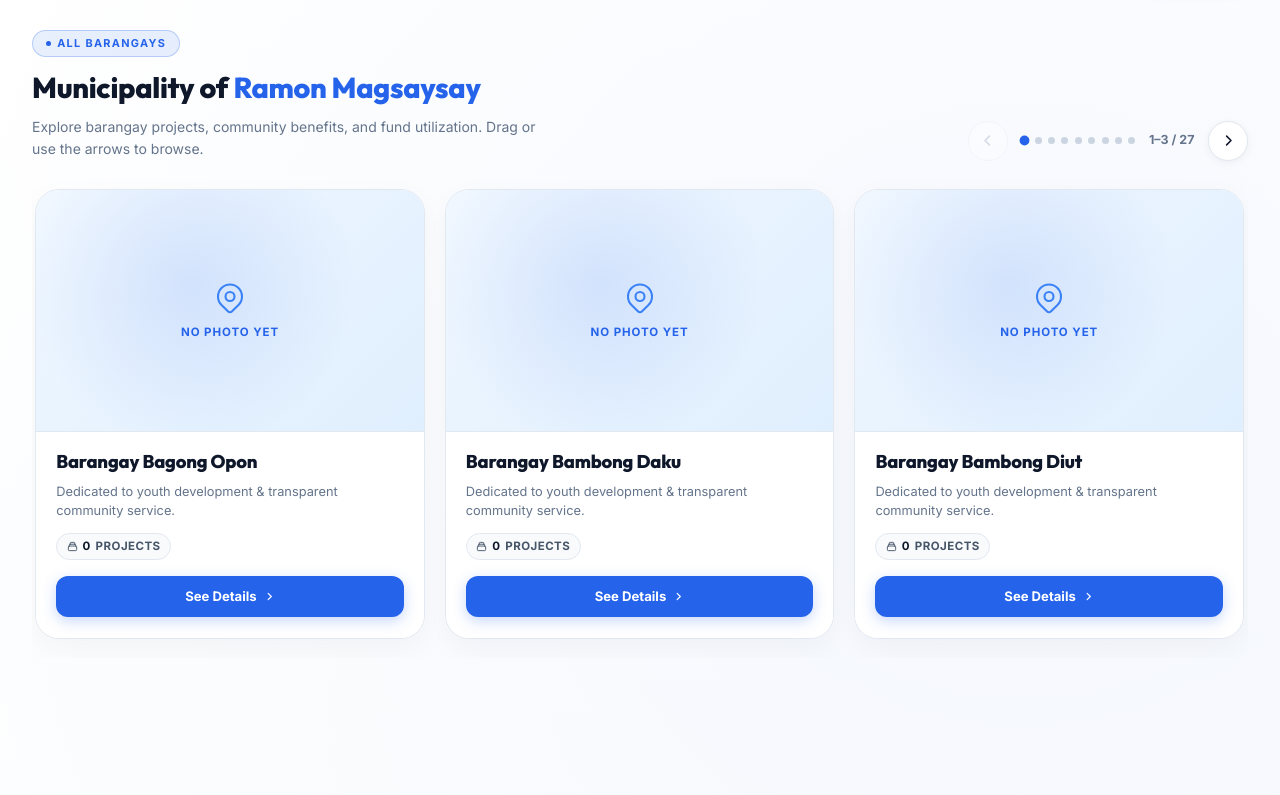
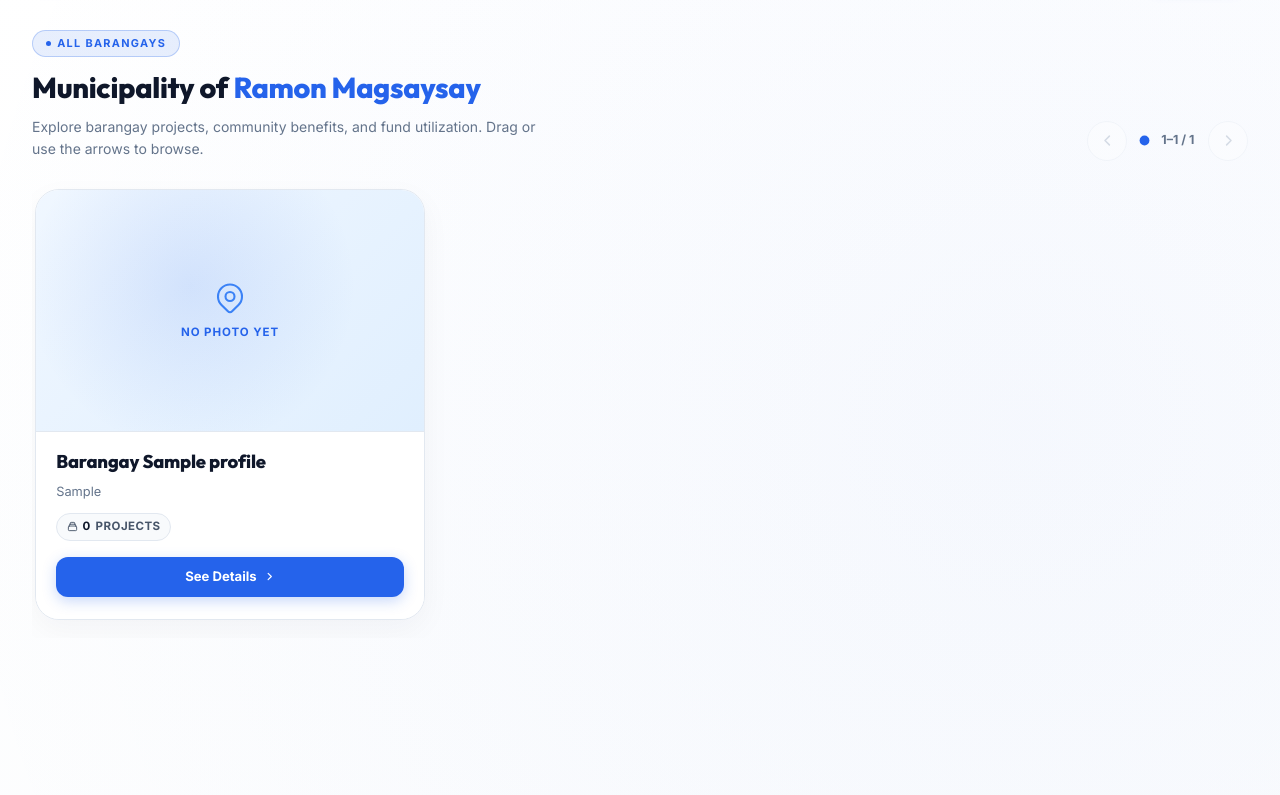
Before and after one commit to YoursTrulyInarius/FundSystem, a PHP site: page / in a window 1280 px wide. Shown: the part 68-863 px from the top of the page. Run offline with PHP 8.4, Linux system fonts and the light colour scheme; data comes from the database, SQL or seed files in the repository; tables that the repository leaves empty hold one stand-in row (values such as "Sample post"); some libraries are stand-ins or nearby versions.

Commit message:
fix: improve barangay registration and dashboard experience

```diff
--- a/assets/js/sweetalert-defaults.js
+++ b/assets/js/sweetalert-defaults.js
@@ -1,7 +1,8 @@
 if (window.Swal) {
     window.Swal = window.Swal.mixin({
         showCloseButton: true,
-        confirmButtonText: 'Okay'
+        confirmButtonText: 'Okay',
+        heightAuto: false
     });
 
     const sweetAlertStyles = document.createElement('style');
--- a/controllers/PublicController.php
+++ b/controllers/PublicController.php
@@ -4,15 +4,23 @@ require_once 'core/Database.php';
 
 class PublicController {
 
-    public static $barangay_list = [
-        'Bagong Opon', 'Bambong Daku', 'Bambong Diut', 'Bobongan',
-        'Campo IV', 'Campo V', 'Caniangan', 'Dipalusan',
-        'Eastern Bobongan', 'Esperanza', 'Gapasan', 'Katipunan',
-        'Kauswagan', 'Lower Sambulawan', 'Mabini', 'Magsaysay',
-        'Malating', 'Paradise', 'Pasingkalan', 'Poblacion',
-        'San Fernando', 'Santo Rosario', 'Sapa Anding', 'Sinaguing',
-        'Switch', 'Upper Laperian', 'Wakat'
-    ];
+    public static function getBarangayNames(PDO $db): array {
+        $stmt = $db->query("
+            SELECT TRIM(REPLACE(barangay_name, 'Barangay ', '')) AS barangay_name
+            FROM users
+            WHERE role = 'sk_admin'
+              AND barangay_name IS NOT NULL
+              AND TRIM(barangay_name) <> ''
+            UNION
+            SELECT TRIM(REPLACE(barangay_name, 'Barangay ', '')) AS barangay_name
+            FROM barangay_profiles
+            WHERE barangay_name IS NOT NULL
+              AND TRIM(barangay_name) <> ''
+            ORDER BY barangay_name
+        ");
+
+        return $stmt->fetchAll(PDO::FETCH_COLUMN);
+    }
 
     public function index() {
         $database = new Database();
@@ -58,14 +66,14 @@ class PublicController {
         $liveStats = $countStmt->fetch(PDO::FETCH_ASSOC);
         $total_projects = (int) ($liveStats['total_projects'] ?? 0);
         $recorded_transactions = (int) ($liveStats['recorded_transactions'] ?? 0);
-        $registeredBarangayStmt = $db->query("SELECT COUNT(DISTINCT TRIM(REPLACE(barangay_name, 'Barangay ', ''))) FROM users WHERE role = 'sk_admin' AND barangay_name IS NOT NULL AND barangay_name != ''");
-        $barangay_count = (int) $registeredBarangayStmt->fetchColumn();
+        $barangayNames = self::getBarangayNames($db);
+        $barangay_count = count($barangayNames);
 
         // 4. Fetch barangay profiles (uploaded cover images, taglines)
         $bpStmt = $db->query("SELECT * FROM barangay_profiles");
         $profiles_by_bname = [];
         while ($bp = $bpStmt->fetch(PDO::FETCH_ASSOC)) {
-            $bClean = str_replace('Barangay ', '', $bp['barangay_name']);
+            $bClean = trim(str_replace('Barangay ', '', $bp['barangay_name']));
             $profiles_by_bname[$bClean] = $bp;
         }
 
@@ -73,8 +81,10 @@ class PublicController {
         $skStmt = $db->query("SELECT id, full_name, email, barangay_name FROM users WHERE role = 'sk_admin'");
         $officials_by_bname = [];
         while ($sk = $skStmt->fetch(PDO::FETCH_ASSOC)) {
-            $bClean = str_replace('Barangay ', '', $sk['barangay_name']);
-            $officials_by_bname[$bClean] = $sk;
+            $bClean = trim(str_replace('Barangay ', '', $sk['barangay_name'] ?? ''));
+            if ($bClean !== '') {
+                $officials_by_bname[$bClean] = $sk;
+            }
         }
 
         // 6. Fetch comments / feedback grouped by barangay
@@ -85,7 +95,7 @@ class PublicController {
                              ORDER BY f.created_at DESC");
         $feedback_by_bname = [];
         while ($fb = $fbStmt->fetch(PDO::FETCH_ASSOC)) {
-            $eff = str_replace('Barangay ', '', $fb['effective_barangay'] ?? '');
+            $eff = trim(str_replace('Barangay ', '', $fb['effective_barangay'] ?? ''));
             if ($eff !== '') {
                 $feedback_by_bname[$eff][] = $fb;
             }
@@ -97,7 +107,7 @@ class PublicController {
         $recorded_by_bname = [];
 
         foreach ($projects as $p) {
-            $bClean = str_replace('Barangay ', '', $p['barangay_name'] ?? '');
+            $bClean = trim(str_replace('Barangay ', '', $p['barangay_name'] ?? ''));
             if ($bClean !== '') {
                 $p['milestones'] = $milestones_by_project[$p['id']] ?? [];
                 $projects_by_bname[$bClean][] = $p;
@@ -107,16 +117,16 @@ class PublicController {
 
         foreach ($transactions as $t) {
             if ($t['status'] === 'recorded') {
-                $bClean = str_replace('Barangay ', '', $t['barangay_name'] ?? '');
+                $bClean = trim(str_replace('Barangay ', '', $t['barangay_name'] ?? ''));
                 if ($bClean !== '') {
                     $recorded_by_bname[$bClean] = ($recorded_by_bname[$bClean] ?? 0) + (float)$t['amount'];
                 }
             }
         }
 
-        // 8. Build comprehensive dataset for all 27 barangays
+        // 8. Build the public dataset from current SK accounts and barangay profiles.
         $barangayCards = [];
-        foreach (self::$barangay_list as $bname) {
+        foreach ($barangayNames as $bname) {
             $bOfficial = $officials_by_bname[$bname] ?? null;
 
             $bProjects = $projects_by_bname[$bname] ?? [];
--- a/views/dashboards/lydo.php
+++ b/views/dashboards/lydo.php
@@ -5,7 +5,7 @@ require_once 'core/Database.php';
 $database = new Database();
 $db = $database->connect();
 
-$barangays = PublicController::$barangay_list;
+$barangays = PublicController::getBarangayNames($db);
 $selected_barangay = trim($_GET['barangay'] ?? '');
 if ($selected_barangay !== '' && !in_array($selected_barangay, $barangays, true)) {
     $selected_barangay = '';
--- a/views/public/barangays.php
+++ b/views/public/barangays.php
@@ -13,20 +13,23 @@
                     <h2 class="section-title">Municipality of <span>Ramon Magsaysay</span></h2>
                     <p class="section-sub">Explore barangay projects, community benefits, and fund utilization. Drag or use the arrows to browse.</p>
                 </div>
+                <?php if (!empty($barangayCards)): ?>
                     <div class="brgy-carousel-controls mt-4 lg:mt-0">
-                    <button id="brgyPrev" class="brgy-nav-btn" aria-label="Previous barangay" disabled>
+                        <button id="brgyPrev" class="brgy-nav-btn" aria-label="Previous barangay page" disabled>
                             <svg width="15" height="15" fill="none" viewBox="0 0 24 24" stroke="currentColor" stroke-width="2.5"><path stroke-linecap="round" stroke-linejoin="round" d="M15 19l-7-7 7-7"/></svg>
                         </button>
                         <div class="brgy-dots" id="brgyDots"></div>
-                    <span class="brgy-counter" id="brgyCounter">1 / <?= count($barangayCards) ?></span>
-                    <button id="brgyNext" class="brgy-nav-btn" aria-label="Next barangay">
+                        <span class="brgy-counter" id="brgyCounter" aria-live="polite">1 / <?= count($barangayCards) ?></span>
+                        <button id="brgyNext" class="brgy-nav-btn" aria-label="Next barangay page">
                             <svg width="15" height="15" fill="none" viewBox="0 0 24 24" stroke="currentColor" stroke-width="2.5"><path stroke-linecap="round" stroke-linejoin="round" d="M9 5l7 7-7 7"/></svg>
                         </button>
                     </div>
+                <?php endif; ?>
             </div>
         </div>
 
         <!-- Carousel viewport -->
+        <?php if (!empty($barangayCards)): ?>
             <div class="brgy-carousel-viewport flex-1 min-h-0 brgy-viewport-el opacity-0" id="brgyViewport">
                 <div class="brgy-carousel-track" id="brgyTrack">
                     <?php foreach ($barangayCards as $bc):
@@ -80,6 +83,9 @@
                     <?php endforeach; ?>
                 </div>
             </div>
+        <?php else: ?>
+            <p class="brgy-empty-state" role="status">No barangay profiles are available yet. Profiles will appear here when an SK account or barangay profile is added.</p>
+        <?php endif; ?>
 
     </div>
 </section>
--- a/views/public/home.php
+++ b/views/public/home.php
@@ -1024,11 +1024,21 @@
             display: flex;
             gap: 1.25rem;
             height: 100%;
-            transition: transform 0.45s cubic-bezier(0.25, 0.46, 0.45, 0.94);
+            transition: transform 0.6s cubic-bezier(0.22, 1, 0.36, 1);
             will-change: transform;
             padding: 0.5rem 0.2rem 1.2rem;
         }
         .brgy-carousel-track.no-transition { transition: none; }
+        @media (prefers-reduced-motion: reduce) {
+            .brgy-carousel-track { transition-duration: 0.01ms; }
+        }
+        .brgy-empty-state {
+            padding: 2rem;
+            border: 1px dashed #cbd5e1;
+            border-radius: 1rem;
+            color: #64748b;
+            text-align: center;
+        }
 
         .brgy-card {
             flex: 0 0 calc(25% - 0.95rem);
@@ -1577,11 +1587,15 @@
                 <li><a href="#hero"      class="nav-link opacity-0">Home</a></li>
                 <li><a href="#about"     class="nav-link opacity-0">About Us</a></li>
                 <li>
-                    <a href="login" class="btn-login nav-btn opacity-0">
+                    <a href="<?= isset($_SESSION['user_id']) ? 'dashboard' : 'login' ?>" class="btn-login nav-btn opacity-0">
                         <svg width="14" height="14" fill="none" viewBox="0 0 24 24" stroke="currentColor" stroke-width="2.5">
-                            <path stroke-linecap="round" stroke-linejoin="round" d="M12 15v2m-6 4h12a2 2 0 002-2v-6a2 2 0 00-2-2H6a2 2 0 00-2 2v6a2 2 0 002 2zm10-10V7a4 4 0 00-8 0v4h8z"/>
+                            <?php if (isset($_SESSION['user_id'])): ?>
+                                <path stroke-linecap="round" stroke-linejoin="round" d="M3 12l2-2m0 0l7-7 7 7M5 10v10a1 1 0 001 1h3m10-11l2 2m-2-2v10a1 1 0 01-1 1h-3m-6 0h6"/>
+                            <?php else: ?>
+                                <path stroke-linecap="round" stroke-linejoin="round" d="M12 15v2m-6 4h12a2 2 0 002-2v-6a2 2 0 00-2-2H6a2 2 0 00-2 2v6a2 2 0 002 2zm10-10V7a4 4 0 00-8 0v4h8z"/>
+                            <?php endif; ?>
                         </svg>
-                        Login
+                        <?= isset($_SESSION['user_id']) ? 'Dashboard' : 'Login' ?>
                     </a>
                 </li>
             </ul>
@@ -1612,7 +1626,7 @@
 
                 <!-- Subheadline -->
                 <p class="hero-sub hero-sub-el opacity-0">
-                    Official Sangguniang Kabataan digital oversight platform — tracking Annual Barangay Youth Investment Programs (ABYIP), audited public disbursements, and community accomplishments across all 27 constituent barangays of Ramon Magsaysay.
+                    Official Sangguniang Kabataan digital oversight platform — tracking Annual Barangay Youth Investment Programs (ABYIP), audited public disbursements, and community accomplishments across <?= (int)$barangay_count ?> registered barangay<?= (int)$barangay_count === 1 ? '' : 's' ?> of Ramon Magsaysay.
                 </p>
 
                 <!-- Trust Chips -->
@@ -1687,8 +1701,8 @@
                                 </svg>
                             </div>
                             <div class="metric-val"><?= $barangay_count ?? 0 ?></div>
-                            <div class="metric-lbl">Barangay Councils</div>
-                            <div class="metric-sub">100% municipal-wide coverage</div>
+                            <div class="metric-lbl">Barangays Listed</div>
+                            <div class="metric-sub">Live profiles and SK accounts</div>
                         </div>
                     </div>
 
@@ -1739,17 +1753,17 @@
                             <span class="about-banner-badge">🏛️ Republic Act No. 10742 & Municipal SK Fund Ordinance</span>
                             <h3 class="about-banner-title">Modernizing Sangguniang Kabataan Governance</h3>
                             <p class="about-banner-desc">
-                                Institutionalized to digitalize the review, recording, financial reporting, and milestone tracking of youth funds across the 27 constituent barangays of the Municipality of Ramon Magsaysay, Zamboanga del Sur.
+                                Institutionalized to digitalize the review, recording, financial reporting, and milestone tracking of youth funds across registered barangays of the Municipality of Ramon Magsaysay, Zamboanga del Sur.
                             </p>
                         </div>
                         <div class="about-banner-stats">
                             <div class="about-banner-stat">
-                                <div class="num">27</div>
-                                <div class="lbl">Constituent Barangays</div>
+                                <div class="num"><?= (int)$barangay_count ?></div>
+                                <div class="lbl">Barangays in Portal</div>
                             </div>
                             <div class="about-banner-stat">
-                                <div class="num">100%</div>
-                                <div class="lbl">Digital Records</div>
+                                <div class="num">Live</div>
+                                <div class="lbl">Database Data</div>
                             </div>
                             <div class="about-banner-stat">
                                 <div class="num">Open</div>
@@ -1920,27 +1934,54 @@
 
                 const cards = Array.from(track.querySelectorAll('.brgy-card'));
                 const total = cards.length;
+                if (!total) return;
+
                 let current = 0;
                 let autoplayTimer = null;
                 let isDragging = false;
 
-                // Compute how many cards are visible at once
-                function visibleCount() {
-                    const w = viewport.offsetWidth;
-                    if (w < 600)  return 1;
-                    if (w < 900)  return 2;
-                    if (w < 1280) return 3;
-                    return 4;
+                function layout() {
+                    const trackStyle = getComputedStyle(track);
+                    const gap = parseFloat(trackStyle.gap) || 0;
+                    const padding = (parseFloat(trackStyle.paddingLeft) || 0) + (parseFloat(trackStyle.paddingRight) || 0);
+                    const cardWidth = cards[0].getBoundingClientRect().width;
+                    const availableWidth = Math.max(0, viewport.clientWidth - padding);
+                    const visible = cardWidth > 0
+                        ? Math.max(1, Math.min(total, Math.floor((availableWidth + gap + 1) / (cardWidth + gap))))
+                        : 1;
+
+                    return {
+                        gap,
+                        cardWidth,
+                        visible,
+                        maxIndex: Math.max(total - visible, 0)
+                    };
                 }
 
-                // Build dots (one per page, not per card)
-                function pageCount() { return Math.ceil(total / visibleCount()); }
+                function pageStarts() {
+                    const { visible, maxIndex } = layout();
+                    const starts = [];
+                    for (let index = 0; index < maxIndex; index += visible) {
+                        starts.push(index);
+                    }
+                    if (starts[starts.length - 1] !== maxIndex) starts.push(maxIndex);
+                    return starts;
+                }
+
+                function currentPage() {
+                    const starts = pageStarts();
+                    let page = 0;
+                    starts.forEach((start, index) => {
+                        if (start <= current) page = index;
+                    });
+                    return page;
+                }
 
                 function updateAutoplay() {
                     clearInterval(autoplayTimer);
                     autoplayTimer = null;
 
-                    if (document.hidden || isDragging || total <= visibleCount()) {
+                    if (document.hidden || isDragging || total <= layout().visible) {
                         return;
                     }
 
@@ -1951,8 +1992,8 @@
 
                 function buildDots() {
                     dotsEl.innerHTML = '';
-                    const pages = pageCount();
-                    for (let i = 0; i < pages; i++) {
+                    const starts = pageStarts();
+                    for (let i = 0; i < starts.length; i++) {
                         const d = document.createElement('button');
                         d.className = 'brgy-dot' + (i === 0 ? ' active' : '');
                         d.setAttribute('aria-label', 'Go to page ' + (i + 1));
@@ -1964,14 +2005,12 @@
                     }
                 }
 
-                function currentPage() { return Math.round(current / visibleCount()); }
+                function pageCount() { return pageStarts().length; }
 
                 function updateUI() {
-                    const vc = visibleCount();
-                    // Compute card width + gap
-                    const gap = parseFloat(getComputedStyle(track).gap) || 0;
-                    const cardW = (viewport.offsetWidth - gap * (vc - 1)) / vc;
-                    const offset = current * (cardW + gap);
+                    const { gap, cardWidth, visible, maxIndex } = layout();
+                    current = Math.max(0, Math.min(current, maxIndex));
+                    const offset = current * (cardWidth + gap);
                     track.style.transform = `translateX(-${offset}px)`;
 
                     // dots
@@ -1980,27 +2019,29 @@
                         d.classList.toggle('active', i === pg));
 
                     // counter
-                    const displayIdx = Math.min(current + vc, total);
+                    const displayIdx = Math.min(current + visible, total);
                     counterEl.textContent = (current + 1) + '–' + displayIdx + ' / ' + total;
 
                     // buttons
                     prevBtn.disabled = current === 0;
-                    nextBtn.disabled = current >= total - vc;
+                    nextBtn.disabled = current >= maxIndex;
                 }
 
                 function goToCard(idx) {
-                    const vc = visibleCount();
-                    current = Math.max(0, Math.min(idx, total - vc));
+                    current = Math.max(0, Math.min(idx, layout().maxIndex));
                     updateUI();
                 }
-                function goToPage(pg) { goToCard(pg * visibleCount()); }
+                function goToPage(pg) {
+                    const starts = pageStarts();
+                    goToCard(starts[Math.max(0, Math.min(pg, starts.length - 1))]);
+                }
 
                 prevBtn.addEventListener('click', () => {
-                    goToCard(current - visibleCount());
+                    goToPage(currentPage() - 1);
                     updateAutoplay();
                 });
                 nextBtn.addEventListener('click', () => {
-                    goToCard(current + visibleCount());
+                    goToPage(currentPage() + 1);
                     updateAutoplay();
                 });
 
@@ -2033,21 +2074,18 @@
                 function onDragMove(clientX) {
                     if (!isDragging) return;
                     movedPx = clientX - startX;
-                    const vc  = visibleCount();
-                    const gap = parseFloat(getComputedStyle(track).gap) || 0;
-                    const cardW = (viewport.offsetWidth - gap * (vc - 1)) / vc;
-                    const dragOffset = scrollStart * (cardW + gap) - movedPx;
-                    track.style.transform = `translateX(-${Math.max(0, dragOffset)}px)`;
+                    const { gap, cardWidth, maxIndex } = layout();
+                    const dragOffset = scrollStart * (cardWidth + gap) - movedPx;
+                    const maxOffset = maxIndex * (cardWidth + gap);
+                    track.style.transform = `translateX(-${Math.min(maxOffset, Math.max(0, dragOffset))}px)`;
                 }
                 function onDragEnd() {
                     if (!isDragging) return;
                     isDragging = false;
                     track.classList.remove('no-transition');
                     viewport.classList.remove('is-dragging');
-                    const vc  = visibleCount();
-                    const gap = parseFloat(getComputedStyle(track).gap) || 0;
-                    const cardW = (viewport.offsetWidth - gap * (vc - 1)) / vc;
-                    const threshold = cardW * 0.25;
+                    const { cardWidth } = layout();
+                    const threshold = cardWidth * 0.25;
                     if (movedPx < -threshold) goToCard(scrollStart + 1);
                     else if (movedPx > threshold) goToCard(scrollStart - 1);
                     else goToCard(scrollStart);
```
Also changed, not shown: controllers/AuthController.php (+19 -8 lines), uploads/barangays/brgy_bagong_opon_1795073598.png (added), uploads/mars/attendance_records_1795073914_5709.jpg (added), uploads/mars/financial_reports_1795073914_7150.jpg (added), uploads/mars/post_activity_reports_1795073914_9260.jpg (added), uploads/mars/session_minutes_1795073914_3860.jpg (added), uploads/transactions/tx_1795073783_4678_0.png (added), 1 other file. Lines whose indentation alone changed are shown as unchanged.
